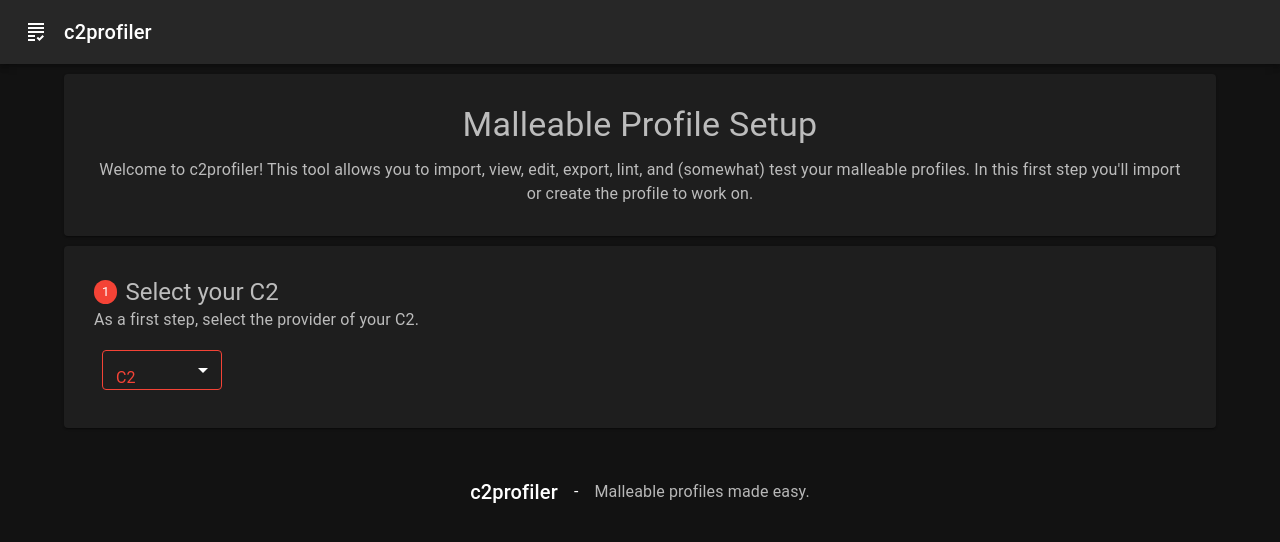
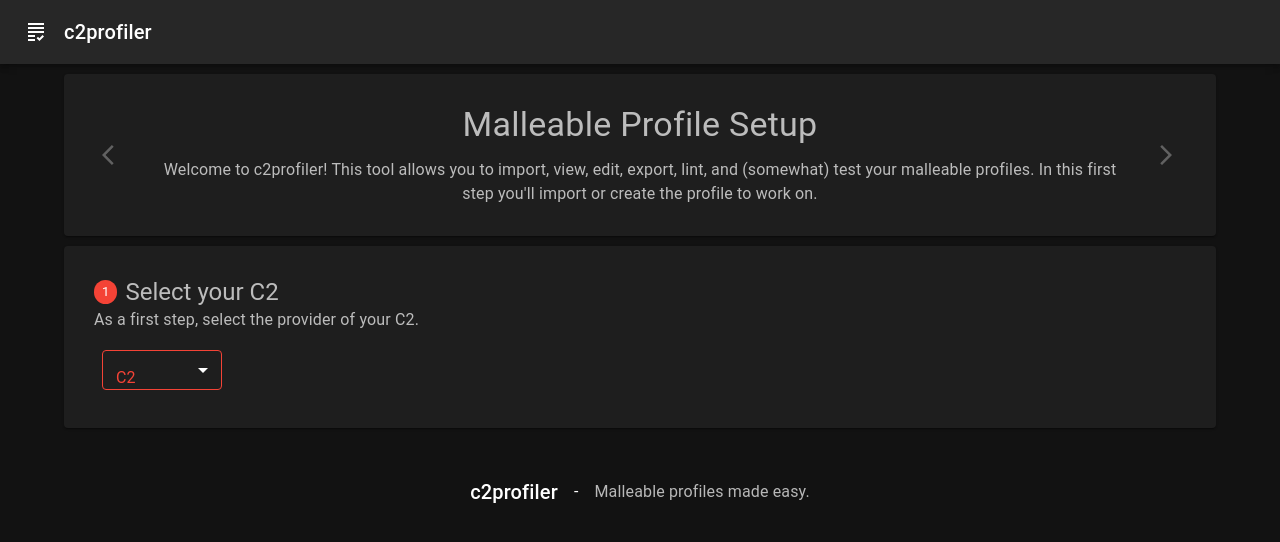
Before and after one commit to molatho/c2profiler, a React (Create React App) app: page / in a window 1280 px wide. Shown: the top 542 px of the page. Built offline with nearby package versions, Linux system fonts and the light colour scheme.

Commit message:
Implemented AppFlow

```diff
--- a/src/App.tsx
+++ b/src/App.tsx
@@ -9,8 +9,10 @@
 import { useState } from 'react';
 import './App.css';
 import { AppFooter } from './Components/AppFooter';
-import { IC2Provider } from './Misc/IC2Provider';
+import { IC2Provider, Section } from './Misc/IC2Provider';
 import { C2SetupView } from './Components/C2SetupView';
+import { AppFlow } from './Misc/Common';
+import { AppNavigation } from './Components/AppNavigation';
 
 const theme = createTheme({
   palette: {
@@ -24,24 +26,64 @@
   }
 }
 
+const START_SECTION: Section = {
+  title: "Malleable Profile Setup",
+  description: "Welcome to c2profiler! This tool allows you to import, view, edit, export, lint, and (somewhat) test your malleable profiles. In this first step you'll import or create the profile to work on."
+}
+
 function App() {
   const [c2Provider, setC2Provider] = useState<IC2Provider | null>(null);
   const [c2Profile, setC2Profile] = useState<any | null>(null);
+  const [step, setStep] = useState<AppFlow>("setup");
 
   const inSetup = !c2Provider || !c2Profile;
 
   const handleSetupDone = (provider: IC2Provider, profile: any) => {
     setC2Provider(provider);
     setC2Profile(profile);
+    setStep("edit");
   }
+
+  const getSection = (): Section | undefined => {
+    switch (step) {
+      case "setup":
+        return START_SECTION;
+      case "edit":
+        return c2Provider?.editView;
+      case "test":
+        return c2Provider?.testView;
+    }
+  }
+
+  const current_section = getSection();
 
   const getEditView = () => {
     if (c2Provider) {
-      const EditView: (profile: any, onProfileChanged: (profile: any) => void) => JSX.Element = c2Provider && c2Provider.editView;
+      const EditView: (profile: any, onProfileChanged: (profile: any) => void) => JSX.Element = c2Provider && c2Provider.editView.view;
       return <EditView profile={c2Profile} onProfileChanged={setC2Profile} />
     }
     return <></>
   }
+
+  const getTestView = () => {
+    if (c2Provider) {
+      const TestView: (profile: any) => JSX.Element = c2Provider && c2Provider.testView.view;
+      return <TestView profile={c2Profile} />
+    }
+    return <></>
+  }
+
+  const getView = (): JSX.Element => {
+    switch (step) {
+      case "setup":
+        return <C2SetupView onSetupDone={handleSetupDone} />;
+      case "edit":
+        return getEditView();
+      case "test":
+        return getTestView();
+    }
+  }
+
   return (
     <ThemeProvider theme={theme}>
       <CssBaseline />
@@ -57,11 +99,11 @@
       </AppBar>
       <main>
         <Container>
+          {/* Flow Navigation */}
+          {current_section &&
+            <AppNavigation section={current_section} step={step} setStep={setStep} progressBlocked={step == "setup" && (!c2Provider || !c2Profile)} />}
           {/* Current View */}
-          {inSetup
-            ? <C2SetupView onSetupDone={handleSetupDone} />
-            : getEditView()
-          }
+          {getView()}
           {/* End */}
         </Container>
       </main>
--- /dev/null
+++ b/src/Components/AppNavigation.tsx
@@ -0,0 +1,53 @@
+import { Stack, IconButton, Typography } from "@mui/material";
+import { AppFlow } from "../Misc/Common";
+import { Section } from "../Misc/IC2Provider";
+import { PaperItem } from "./PaperItems/PaperItem"
+import ArrowForwardIosIcon from '@mui/icons-material/ArrowForwardIos';
+import ArrowBackIosIcon from '@mui/icons-material/ArrowBackIos';
+
+interface Props {
+    section: Section;
+    step: AppFlow;
+    setStep: (step: AppFlow) => void;
+    progressBlocked: boolean;
+}
+
+export const AppNavigation = ({ section, step, setStep, progressBlocked }: Props) => {
+    const canGoBack = step != "setup";
+    const canGoForward = step != "test";
+
+    const navigatePrev = () => {
+        switch (step) {
+            case "edit":
+                return setStep("setup");
+            case "test":
+                return setStep("edit");
+        }
+    }
+
+    const navigateNext = () => {
+        switch (step) {
+            case "setup":
+                return setStep("edit");
+            case "edit":
+                return setStep("test");
+        }
+    }
+
+    return <>
+        <PaperItem>
+            <Stack direction="row" alignItems="center" justifyContent="space-between" spacing={2}>
+                <IconButton disabled={!canGoBack} onClick={navigatePrev}>
+                    <ArrowBackIosIcon />
+                </IconButton>
+                <Stack direction="column">
+                    <Typography align="center" variant="h4" gutterBottom>{section.title}</Typography>
+                    <Typography align="center">{section.description}</Typography>
+                </Stack>
+                <IconButton disabled={!canGoForward || progressBlocked} onClick={navigateNext}>
+                    <ArrowForwardIosIcon />
+                </IconButton>
+            </Stack>
+        </PaperItem>
+    </>
+}
--- a/src/Components/C2SetupView.tsx
+++ b/src/Components/C2SetupView.tsx
@@ -20,15 +20,6 @@
     return (
         <>{/* 1. C2 Selection */}
             <Grid container >
-                <Grid item xs={12}>
-                    <PaperItem>
-                        <>
-                            <Typography align="center" variant="h4" gutterBottom>Malleable Profile Setup</Typography>
-                            <Typography align="center">Welcome to c2profiler! This tool allows you to import, view, edit, export, lint, and (somewhat) test your malleable profiles. In this first step you'll import or create the profile to work on.</Typography>
-                        </>
-                    </PaperItem>
-                </Grid>
-
                 <Grid item xs={12}>
                     <PaperItemStep
                         stepNumber={1}
--- a/src/Components/CobaltStrike/CSProfileEdit.tsx
+++ b/src/Components/CobaltStrike/CSProfileEdit.tsx
@@ -10,14 +10,14 @@
 import { CSStage } from "./EditBlocks/CSStage";
 import Typography from "@mui/material/Typography";
 import { useState } from "react";
-import { ExportChangedCb } from "../../Misc/IC2Provider";
+import { ProfileChangedCb } from "../../Misc/IC2Provider";
 import { Tabs, Tab, AppBar, Stack, IconButton } from "@mui/material";
 import DeleteIcon from '@mui/icons-material/Delete';
 import { CSHttpStager } from "./EditBlocks/CSHttpStager";
 
 interface Props {
     profile: any;
-    onProfileChanged: ExportChangedCb;
+    onProfileChanged: ProfileChangedCb;
 }
 
 export type TopBlockMetaName = "global" | TopBlockName;
@@ -27,7 +27,7 @@
 
 interface TabViewProps {
     csprofile: ICSProfile;
-    onProfileChanged: ExportChangedCb;
+    onProfileChanged: ProfileChangedCb;
 }
 
 const TAB_DATA = [
@@ -112,13 +112,6 @@
     }
 
     return <>
-        {/* CS Help */}
-        <PaperItem>
-            <>
-                <Typography align="center" variant="h4" gutterBottom>Malleable Profile Editing</Typography>
-                <Typography align="center">Here you can edit your Cobalt Strike malleable profile and add, remove, and configure blocks.</Typography>
-            </>
-        </PaperItem>
         {/* Chips: one for each block */}
         <PaperItem>
             <CSAddBlockList missingBlocks={missingBlocks} onBlockAdd={handleBlockAdd} />
--- a/src/Components/CobaltStrike/EditBlocks/CSStage.tsx
+++ b/src/Components/CobaltStrike/EditBlocks/CSStage.tsx
@@ -50,7 +50,7 @@
         <BaseBlock titleVariant="h6" title="Transform x64" description="TODO" identifier="transform-x64" onBlockRemoved={stage["transform-x64"] ? removeTransform : undefined}>
             <CSCreateNew item={stage["transform-x64"]} onCreate={() => createTransform("transform-x64")} itemView={() => getTransform(stage["transform-x64"] as ICSPayloadTransform)} />
         </BaseBlock>
-        {/* TODO: Commands */}
+        {/* Commands */}
         <BaseBlock titleVariant="h6" title="Commands" startExpanded>
             <CSPayloadCommandList list={stage.commands} onListChanged={handleCommdandsChange} />
         </BaseBlock>
--- /dev/null
+++ b/src/Misc/Common.tsx
@@ -0,0 +1 @@
+export type AppFlow = "setup" | "edit" | "test";
--- a/src/Misc/IC2Provider.ts
+++ /dev/null
@@ -1,45 +0,0 @@
-import { AnyCnameRecord } from "dns";
-import { AppFooter } from "../Components/AppFooter";
-import { CSProfileCreate } from "../Components/CobaltStrike/CSProfileCreate";
-import { CSProfileEdit } from "../Components/CobaltStrike/CSProfileEdit";
-import { CSProfileImport } from "../Components/CobaltStrike/CSProfileImport";
-
-export interface IC2Provider {
-    name: string;
-    importers: IC2Importer[];
-    editView: (props: IC2EditProps) => JSX.Element;
-    compile: (profile: any) => string;
-}
-
-export type ExportChangedCb = (profile: any) => void;
-
-export interface IC2EditProps {
-    profile: any;
-    onProfileChanged: (profile: any) => void;
-}
-
-export interface IC2ImporterProps {
-    onImported: (profile: any) => void;
-}
-
-export interface IC2Importer {
-    name: string,
-    view: (props: IC2ImporterProps) => JSX.Element;
-}
-
-export const CobaltStrike: IC2Provider = {
-    name: "Cobalt Strike",
-    importers: [
-        {
-            "name": "Create new",
-            "view": CSProfileCreate
-        },
-        {
-            "name": "Import existing profile",
-            "view": CSProfileImport
-        }
-        //TODO: Upload file
-    ],
-    editView: CSProfileEdit,
-    compile: (profile) => ""
-}
--- /dev/null
+++ b/src/Misc/IC2Provider.tsx
@@ -0,0 +1,85 @@
+import { CSProfileCreate } from "../Components/CobaltStrike/CSProfileCreate";
+import { CSProfileEdit } from "../Components/CobaltStrike/CSProfileEdit";
+import { CSProfileImport } from "../Components/CobaltStrike/CSProfileImport";
+import { AppFlow } from "./Common";
+
+export interface Section {
+    title: string;
+    description: string;
+}
+
+export type ProfileChangedCb = (profile: any) => void;
+export type SetStepCb = (step: AppFlow) => void;
+
+export interface IC2BasicFlowProps extends Section {
+    profile: any;
+    navigateTo: SetStepCb;
+}
+
+export interface IC2EditProps extends IC2BasicFlowProps {
+    onProfileChanged: ProfileChangedCb;
+}
+
+export interface EditView extends Section {
+    view: (props: IC2EditProps) => JSX.Element;
+}
+
+export interface IC2TestProps extends IC2BasicFlowProps {
+}
+
+export interface TestView extends Section {
+    view: (props: IC2TestProps) => JSX.Element;
+}
+
+export interface IC2ExportProps extends IC2BasicFlowProps {
+}
+
+export interface ExportView extends Section {
+    view: (props: IC2ExportProps) => JSX.Element;
+}
+
+export interface IC2Provider {
+    name: string;
+    importers: IC2Importer[];
+    editView: EditView;
+    testView: EditView;
+}
+
+
+export interface IC2ImporterProps {
+    onImported: (profile: any) => void;
+}
+
+export interface IC2Importer {
+    name: string,
+    view: (props: IC2ImporterProps) => JSX.Element;
+}
+
+const DummyView = ({ profile }: IC2TestProps): JSX.Element => {
+    return <>{JSON.stringify(profile)}</>
+};
+
+export const CobaltStrike: IC2Provider = {
+    name: "Cobalt Strike",
+    importers: [
+        {
+            name: "Create new",
+            view: CSProfileCreate
+        },
+        {
+            name: "Import existing profile",
+            view: CSProfileImport
+        }
+        //TODO: Upload file
+    ],
+    editView: {
+        title: "Malleable Profile Editing",
+        description: "Here you can edit your Cobalt Strike malleable profile and add, remove, and configure blocks.",
+        view: CSProfileEdit
+    },
+    testView: {
+        title: "Malleable Profile Test",
+        description: "Now it's time to evaluate with your profile. In this step you can inspect HTTP requests and responses generated by your profile.",
+        view: DummyView
+    }
+}
```
